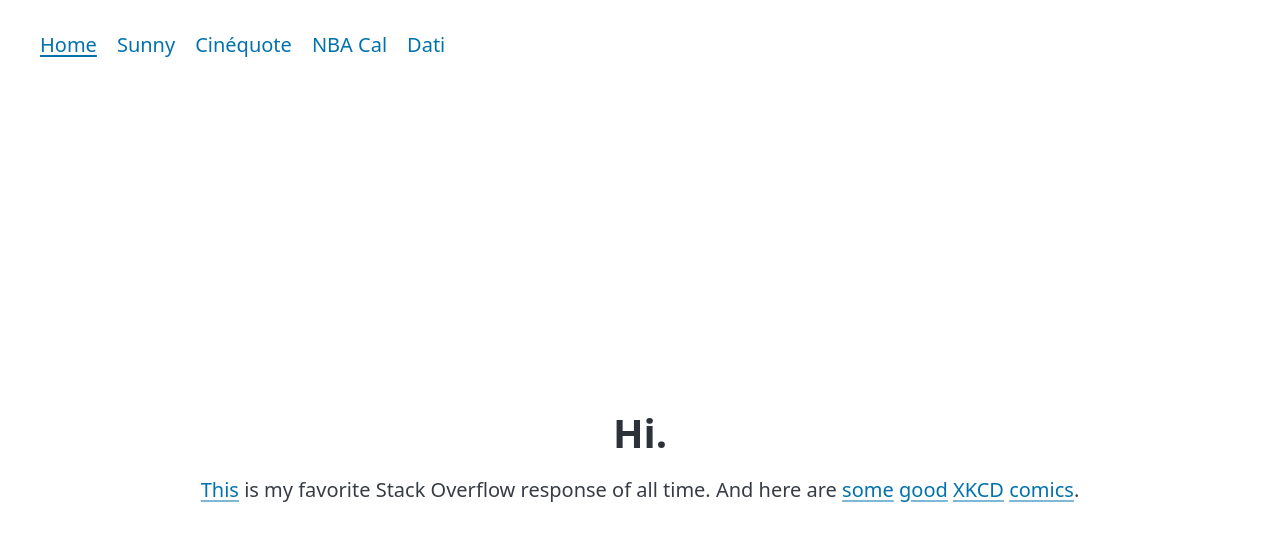
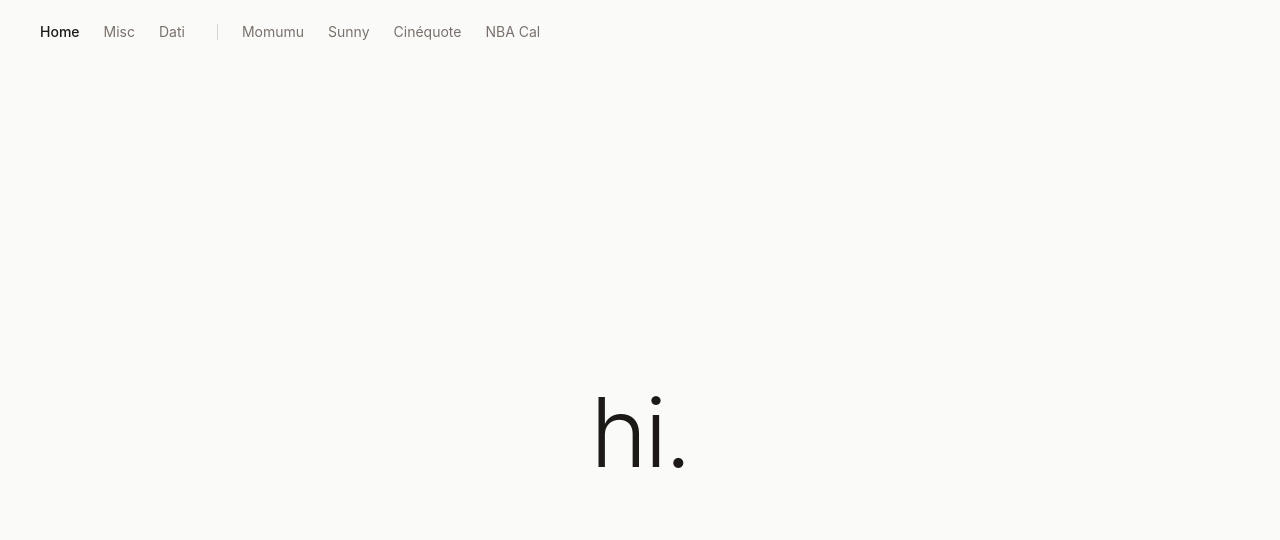
Before and after one commit to ilyakamens/ilya, a Svelte app: page / in a window 1280 px wide. Shown: the top 540 px of the page. Built offline with nearby package versions, Linux system fonts and the light colour scheme.

Commit message:
Tailwind + portless

```diff
--- a/index.html
+++ b/index.html
@@ -6,7 +6,7 @@
     <meta name="viewport" content="width=device-width, initial-scale=1.0" />
     <title>Ilya Kamens</title>
   </head>
-  <body>
+  <body class="bg-stone-50 text-stone-900 antialiased dark:bg-stone-950 dark:text-stone-100">
     <div id="app"></div>
     <script type="module" src="/src/main.ts"></script>
   </body>
--- a/src/App.svelte
+++ b/src/App.svelte
@@ -2,6 +2,7 @@
   import Nav from "./components/Nav.svelte";
   import HomeView from "./views/HomeView.svelte";
   import DatiView from "./views/DatiView.svelte";
+  import MiscView from "./views/MiscView.svelte";
   import { datiImages, preloadImages } from "./assets/dati/images";
 
   let hash = $state(window.location.hash);
@@ -19,6 +20,8 @@
 
 {#if hash === "#/dati"}
   <DatiView />
+{:else if hash === "#/misc"}
+  <MiscView />
 {:else}
   <HomeView />
 {/if}
--- a/src/assets/main.css
+++ b/src/assets/main.css
@@ -1,21 +1,9 @@
-@import '@picocss/pico/css/pico.min.css';
+@import 'tailwindcss';
 
-html {
-  min-height: 100dvh;
-  /* Chrome renders the color-scheme:dark canvas background as a slightly
-     different shade than the root element's background-color (Pico uses
-     fractional RGB values: rgb(19, 22.5, 30.5)). This causes a visible
-     color band where the two painting regions meet. Promoting the root
-     to its own compositing layer forces Chrome to paint the background
-     as a single GPU texture, eliminating the seam. */
-  transform: translateZ(0);
+@layer base {
+  html {
+    min-height: 100dvh;
+    color-scheme: light dark;
+    touch-action: manipulation;
+  }
 }
-
-
-:where(a, button, [role=button]):is(:hover, :active, :focus) {
-  --pico-color: var(--pico-primary) !important;
-  --pico-text-decoration: none !important;
-  box-shadow: none !important;
-  outline: none !important;
-  -webkit-tap-highlight-color: transparent;
-}
--- a/src/components/Nav.svelte
+++ b/src/components/Nav.svelte
@@ -1,24 +1,59 @@
 <script lang="ts">
   let { hash }: { hash: string } = $props();
+
+  type NavLink = { href: string; label: string; routeHash?: string; external?: boolean };
+
+  const internal: NavLink[] = [
+    { href: "#/", label: "Home", routeHash: "" },
+    { href: "#/misc", label: "Misc", routeHash: "#/misc" },
+    { href: "#/dati", label: "Dati", routeHash: "#/dati" },
+  ];
+
+  const external: NavLink[] = [
+    { href: "https://momumu.fr/", label: "Momumu" },
+    { href: "https://sunnychildsupport.org/", label: "Sunny" },
+    { href: "https://cinequote.fr/", label: "Cinéquote" },
+    { href: "https://www.nbacal.com/", label: "NBA Cal" },
+  ];
+
+  const homeHashes = ["", "#/", "#"];
+  const isActive = (link: NavLink) => {
+    if (link.routeHash === "") return homeHashes.includes(hash);
+    return hash === link.routeHash;
+  };
 </script>
 
-<nav class="container-fluid">
-  <ul>
-    <li><a href="#/" class:active={hash !== "#/dati"}>Home</a></li>
-    <li><a href="https://sunnychildsupport.org/" target="_blank">Sunny</a></li>
-    <li><a href="https://cinequote.fr/" target="_blank">Cinéquote</a></li>
-    <li><a href="https://www.nbacal.com/" target="_blank">NBA Cal</a></li>
-    <li><a href="#/dati" class:active={hash === "#/dati"}>Dati</a></li>
+<nav class="flex h-16 items-center px-6 sm:px-10">
+  <ul class="flex flex-wrap items-center gap-x-6 gap-y-2 text-sm">
+    {#each internal as link (link.href)}
+      {@const active = isActive(link)}
+      <li>
+        <a
+          href={link.href}
+          class="transition-colors hover:text-stone-900 dark:hover:text-stone-100"
+          class:font-medium={active}
+          class:text-stone-900={active}
+          class:dark:text-stone-100={active}
+          class:text-stone-500={!active}
+          class:dark:text-stone-400={!active}
+        >
+          {link.label}
+        </a>
+      </li>
+    {/each}
+
+    <li class="ml-2 h-4 w-px bg-stone-300 dark:bg-stone-700" aria-hidden="true"></li>
+
+    {#each external as link (link.href)}
+      <li>
+        <a
+          href={link.href}
+          target="_blank"
+          class="text-stone-500 transition-colors hover:text-stone-900 dark:text-stone-400 dark:hover:text-stone-100"
+        >
+          {link.label}
+        </a>
+      </li>
+    {/each}
   </ul>
 </nav>
-
-<style>
-  nav {
-    padding-block: 0.5rem;
-    padding-left: 2rem;
-  }
-
-  a.active {
-    text-decoration: underline;
-  }
-</style>
--- a/src/views/DatiView.svelte
+++ b/src/views/DatiView.svelte
@@ -12,32 +12,13 @@
   });
 </script>
 
-<main class="container">
-  <div class="content">
-    {#each datiImages as src, i}
-      <img {src} alt="Dati {i + 1}" class:visible={i === index} />
-    {/each}
-  </div>
+<main class="relative mx-auto flex min-h-[80vh] max-w-5xl items-start justify-center px-6 pt-8">
+  {#each datiImages as src, i}
+    <img
+      {src}
+      alt="Dati {i + 1}"
+      class="absolute max-h-[80vh] max-w-full object-contain"
+      class:invisible={i !== index}
+    />
+  {/each}
 </main>
-
-<style>
-  .content {
-    position: relative;
-    padding-top: 2rem;
-    display: flex;
-    justify-content: center;
-    min-height: 80vh;
-  }
-
-  img {
-    position: absolute;
-    max-height: 80vh;
-    max-width: 100%;
-    object-fit: contain;
-    visibility: hidden;
-  }
-
-  img.visible {
-    visibility: visible;
-  }
-</style>
--- a/src/views/HomeView.svelte
+++ b/src/views/HomeView.svelte
@@ -1,26 +1,5 @@
-<script lang="ts">
-  // Simple component, no logic
-</script>
-
-<main class="container">
-  <div class="content">
-    <h1>Hi.</h1>
-    <p>
-      <a target="_blank" href="https://stackoverflow.com/a/1732454/814589">
-        This
-      </a>
-      is my favorite Stack Overflow response of all time. And here are
-      <a target="_blank" href="https://xkcd.com/327/">some</a>
-      <a target="_blank" href="https://xkcd.com/378/">good</a>
-      <a target="_blank" href="https://xkcd.com/386/">XKCD</a>
-      <a target="_blank" href="https://xkcd.com/1172/">comics</a>.
-    </p>
-  </div>
+<main class="flex min-h-[calc(100dvh-4rem)] items-center justify-center px-6">
+  <h1 class="text-7xl font-light tracking-tight text-stone-900 sm:text-8xl dark:text-stone-100">
+    hi.
+  </h1>
 </main>
-
-<style>
-  .content {
-    text-align: center;
-    margin-top: 40vh;
-  }
-</style>
--- /dev/null
+++ b/src/views/MiscView.svelte
@@ -0,0 +1,62 @@
+<main class="mx-auto max-w-2xl px-6 py-16 sm:py-24">
+  <div class="space-y-10">
+    <section>
+      <h2 class="mb-3 text-sm font-medium uppercase tracking-widest text-stone-500 dark:text-stone-400">
+        Stack Overflow
+      </h2>
+      <p class="text-lg leading-relaxed text-stone-800 dark:text-stone-200">
+        <a
+          target="_blank"
+          href="https://stackoverflow.com/a/1732454/814589"
+          class="underline decoration-stone-300 decoration-2 underline-offset-4 transition-colors hover:decoration-stone-900 dark:decoration-stone-700 dark:hover:decoration-stone-100"
+        >
+          My favorite Stack Overflow response of all time.
+        </a>
+      </p>
+    </section>
+
+    <section>
+      <h2 class="mb-3 text-sm font-medium uppercase tracking-widest text-stone-500 dark:text-stone-400">
+        XKCD
+      </h2>
+      <ul class="space-y-2 text-lg leading-relaxed text-stone-800 dark:text-stone-200">
+        <li>
+          <a
+            target="_blank"
+            href="https://xkcd.com/327/"
+            class="underline decoration-stone-300 decoration-2 underline-offset-4 transition-colors hover:decoration-stone-900 dark:decoration-stone-700 dark:hover:decoration-stone-100"
+          >
+            Exploits of a Mom
+          </a>
+        </li>
+        <li>
+          <a
+            target="_blank"
+            href="https://xkcd.com/378/"
+            class="underline decoration-stone-300 decoration-2 underline-offset-4 transition-colors hover:decoration-stone-900 dark:decoration-stone-700 dark:hover:decoration-stone-100"
+          >
+            Real Programmers
+          </a>
+        </li>
+        <li>
+          <a
+            target="_blank"
+            href="https://xkcd.com/386/"
+            class="underline decoration-stone-300 decoration-2 underline-offset-4 transition-colors hover:decoration-stone-900 dark:decoration-stone-700 dark:hover:decoration-stone-100"
+          >
+            Duty Calls
+          </a>
+        </li>
+        <li>
+          <a
+            target="_blank"
+            href="https://xkcd.com/1172/"
+            class="underline decoration-stone-300 decoration-2 underline-offset-4 transition-colors hover:decoration-stone-900 dark:decoration-stone-700 dark:hover:decoration-stone-100"
+          >
+            Workflow
+          </a>
+        </li>
+      </ul>
+    </section>
+  </div>
+</main>
--- a/vite.config.ts
+++ b/vite.config.ts
@@ -1,9 +1,10 @@
 import { fileURLToPath, URL } from 'node:url';
 import { svelte } from '@sveltejs/vite-plugin-svelte';
+import tailwindcss from '@tailwindcss/vite';
 import { defineConfig } from 'vite';
 
 export default defineConfig({
-  plugins: [svelte()],
+  plugins: [tailwindcss(), svelte()],
   resolve: {
     alias: {
       '@': fileURLToPath(new URL('./src', import.meta.url)),
```
Also changed, not shown: package.json (+6 -5 lines), 1 other file (tests, documents, lock files or other folders).
